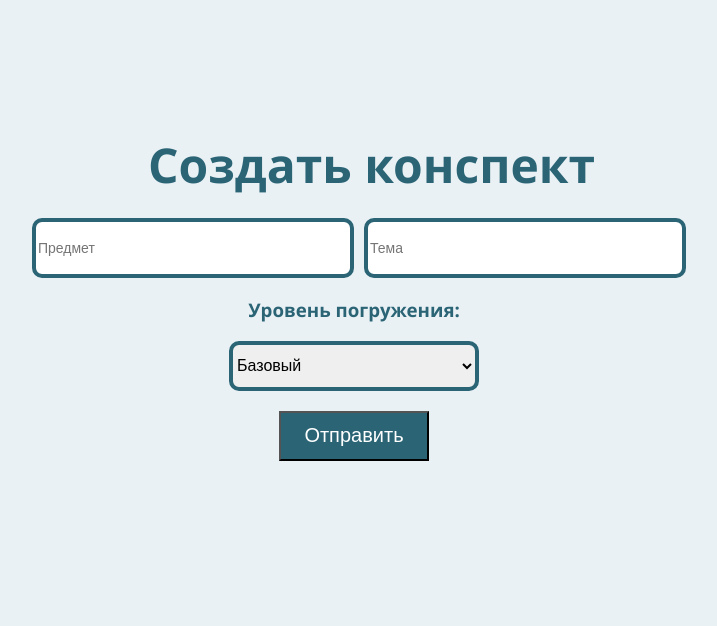
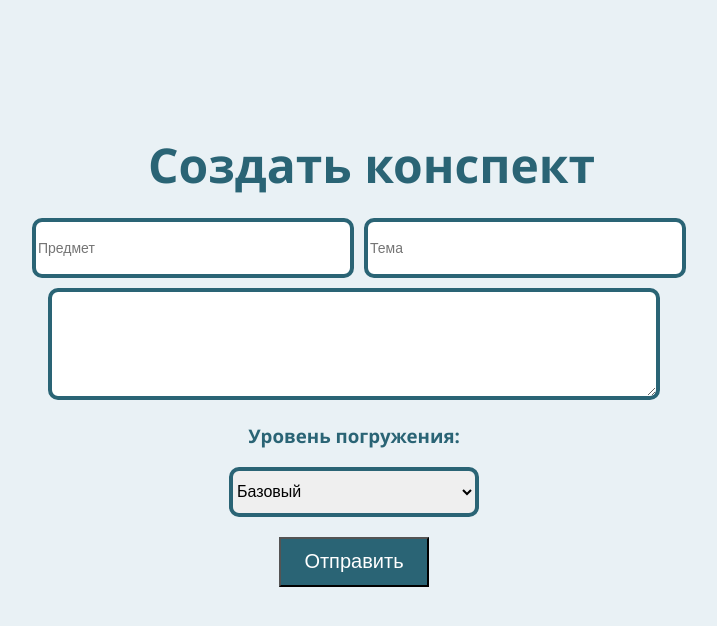
Before and after one commit to MaxSiominDev/hse_pe, a React (Create React App) app in the folder frontend/: page / in a window 1280 px wide. Shown: the top 626 px of the page, without its empty margins (286-1003 px from the left). Built offline with nearby package versions, Linux system fonts and the light colour scheme.

Commit message:
+ TEXTAREA

```diff
--- a/frontend/src/App.css
+++ b/frontend/src/App.css
@@ -16,6 +16,16 @@ body {
   .App-logo {
     animation: App-logo-spin infinite 20s linear;
   }
+}
+.note {
+  border: #2a6475;
+  border-width: 4px;
+  border-style: solid;
+  border-radius: 10px;
+  max-width: 600px;
+  width: 100%;
+  height: 100px;
+  margin-top: 10px;
 }
 
 /*.App-header {
@@ -51,7 +61,7 @@ body {
   margin: 20 50px;
   margin-bottom: 150px;
   margin-top: 20px;
-  transition: all .3s;
+  transition: all 0.3s;
 }
 .b2:hover {
   scale: 1.1;
@@ -97,7 +107,7 @@ select {
   margin: 20 50px;
   margin-bottom: 150px;
   margin-top: 20px;
-  transition: all .3s;
+  transition: all 0.3s;
 }
 .b3:hover {
   scale: 1.1;
@@ -116,7 +126,6 @@ select {
 }
 
 .text2 {
-
   font-family: 'Segoe UI', Tahoma, sans-serif;
   color: #2a6475;
 }
--- a/frontend/src/pages/CreateConspects/CreateConspects.jsx
+++ b/frontend/src/pages/CreateConspects/CreateConspects.jsx
@@ -6,9 +6,7 @@ import { useNavigate } from 'react-router-dom';
 function CreateConspects() {
   const navigate = useNavigate();
 
-  const handleEditClick = () => {
-
-  };
+  const handleEditClick = () => {};
   const {
     register,
     handleSubmit,
@@ -16,8 +14,8 @@ function CreateConspects() {
   } = useForm();
 
   const onSubmit = (data) => {
-    console.log({...data, level: level})
-    navigate('/edit')
+    console.log({ ...data, level: level });
+    navigate('/edit');
   };
 
   const [level, setLevel] = useState('basic');
@@ -37,13 +35,25 @@ function CreateConspects() {
             {...register('conspect', { required: true })}
             placeholder="Предмет"
             style={{ fontSize: '14px' }}
-
           />
           <input
             {...register('theme', { required: true })}
             placeholder="Тема"
             style={{ fontSize: '14px' }}
           />
+        </div>
+        <div>
+          <textarea
+            {...register('notes', { required: true })}
+            id="story"
+            name="story"
+            rows="30"
+            cols="100"
+            style={{ fontSize: '18px' }}
+            class="note"
+          >
+            {' '}
+          </textarea>
           <h3 class="text2">Уровень погружения:</h3>
           <select
             value={level}
```
